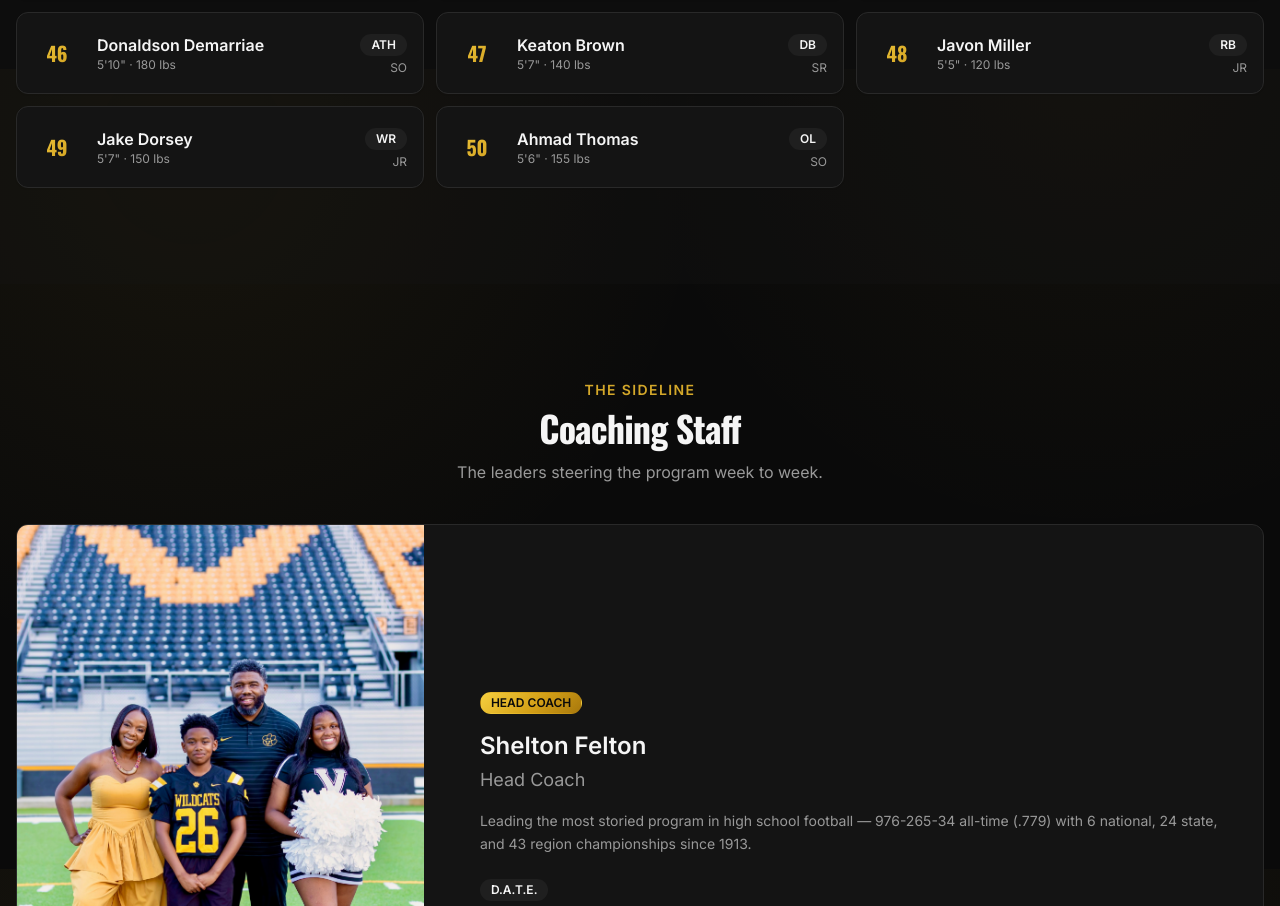
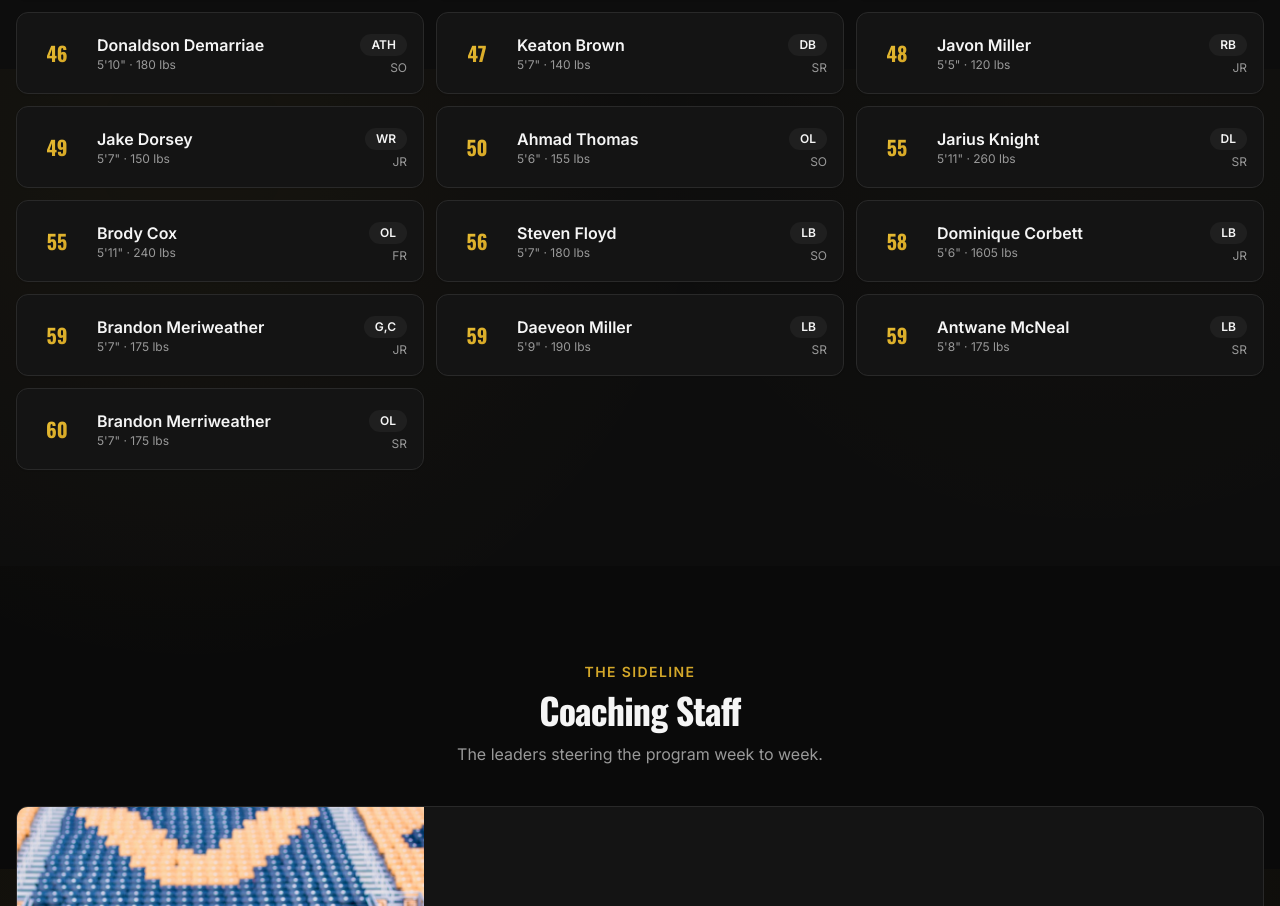
Before and after one commit to calebbsides/vhs-wildcats, a React (Vite) app: page / in a window 1280 px wide. Shown: the part 10331-11237 px from the top of the page. Built offline with nearby package versions, Linux system fonts and the light colour scheme.

Commit message:
Update content.ts

```diff
--- a/src/data/content.ts
+++ b/src/data/content.ts
@@ -292,14 +292,14 @@ export const content = {
      { number: 48, name: "Javon Miller", position: "RB", grade: "JR", heightIn: 65, weightLb: 120 },
      { number: 49, name: "Jake Dorsey", position: "WR", grade: "JR", heightIn: 67, weightLb: 150 },
      { number: 50, name: "Ahmad Thomas", position: "OL", grade: "SO", heightIn: 66, weightLb: 155 },
-  //   { number: 24, name: "Chris Daniels", position: "S", grade: "JR", heightIn: 72, weightLb: 190 },
-  //   { number: 32, name: "Malik Turner", position: "LB", grade: "SR", heightIn: 73, weightLb: 220 },
-  //   { number: 44, name: "Brandon Lee", position: "LB", grade: "JR", heightIn: 72, weightLb: 225 },
-  //   { number: 55, name: "Isaiah Ford", position: "OL", grade: "SR", heightIn: 76, weightLb: 285 },
-  //   { number: 66, name: "Cam Roberts", position: "OL", grade: "JR", heightIn: 75, weightLb: 295 },
-  //   { number: 72, name: "Devin Pratt", position: "DL", grade: "SR", heightIn: 75, weightLb: 275 },
-  //   { number: 88, name: "Xavier Greene", position: "TE", grade: "SO", heightIn: 77, weightLb: 230 },
-  //   { number: 3, name: "Jaylen Carter", position: "QB", grade: "JR", heightIn: 74, weightLb: 195 },
+     { number: 55, name: "Jarius Knight", position: "DL", grade: "SR", heightIn: 71, weightLb: 260 },
+     { number: 55, name: "Brody Cox", position: "OL", grade: "FR", heightIn: 71, weightLb: 240 },
+     { number: 56, name: "Steven Floyd", position: "LB", grade: "SO", heightIn: 67, weightLb: 180 },
+     { number: 58, name: "Dominique Corbett", position: "LB", grade: "JR", heightIn: 66, weightLb: 1605 },
+     { number: 59, name: "Brandon Meriweather", position: "G,C", grade: "JR", heightIn: 67, weightLb: 175 },
+     { number: 59, name: "Daeveon Miller", position: "LB", grade: "SR", heightIn: 69, weightLb: 190 },
+     { number: 59, name: "Antwane McNeal", position: "LB", grade: "SR", heightIn: 68, weightLb: 175 },
+     { number: 60, name: "Brandon Merriweather", position: "OL", grade: "SR", heightIn: 67, weightLb: 175 },
   //   { number: 7, name: "Deon Hughes", position: "CB", grade: "SR", heightIn: 71, weightLb: 175 },
   //   { number: 11, name: "Tyree Sims", position: "WR", grade: "SO", heightIn: 70, weightLb: 165 },
   //   { number: 21, name: "Andre Wallace", position: "RB", grade: "SR", heightIn: 70, weightLb: 205 },
```
